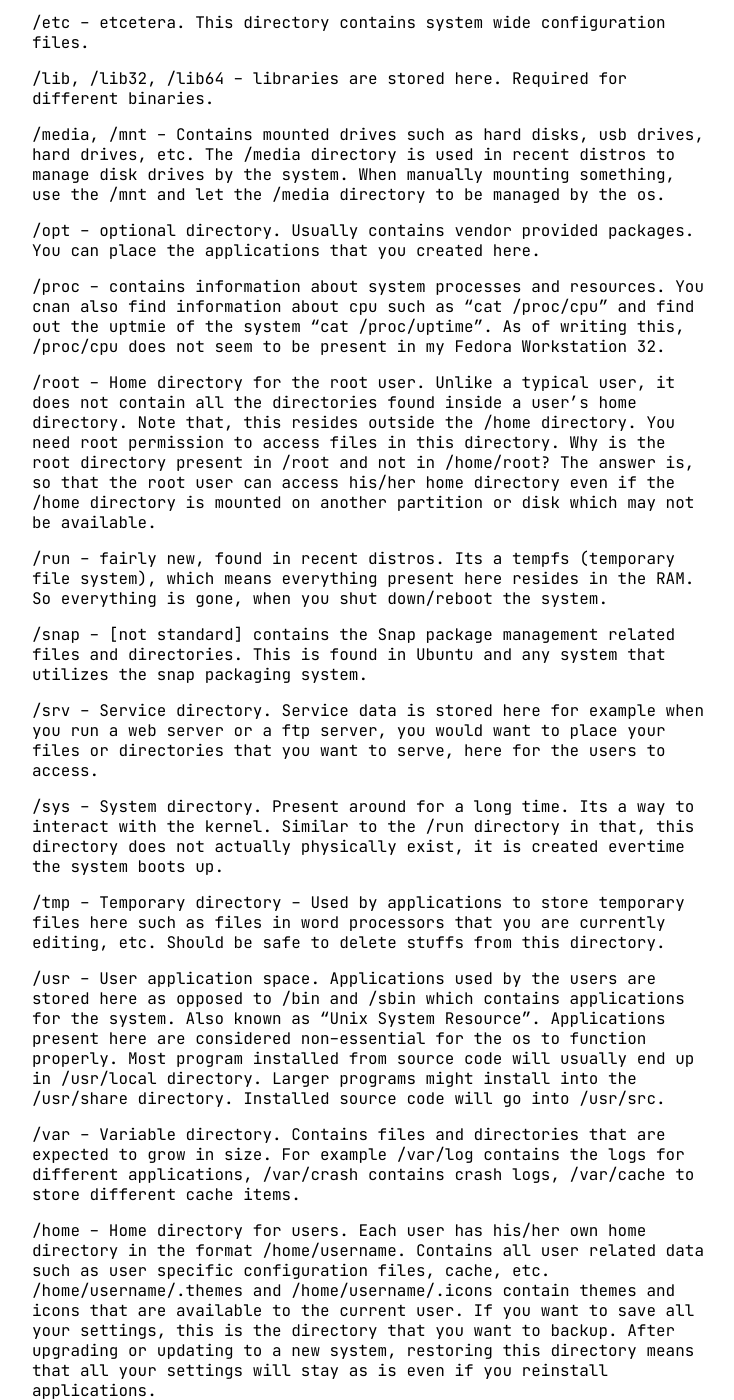
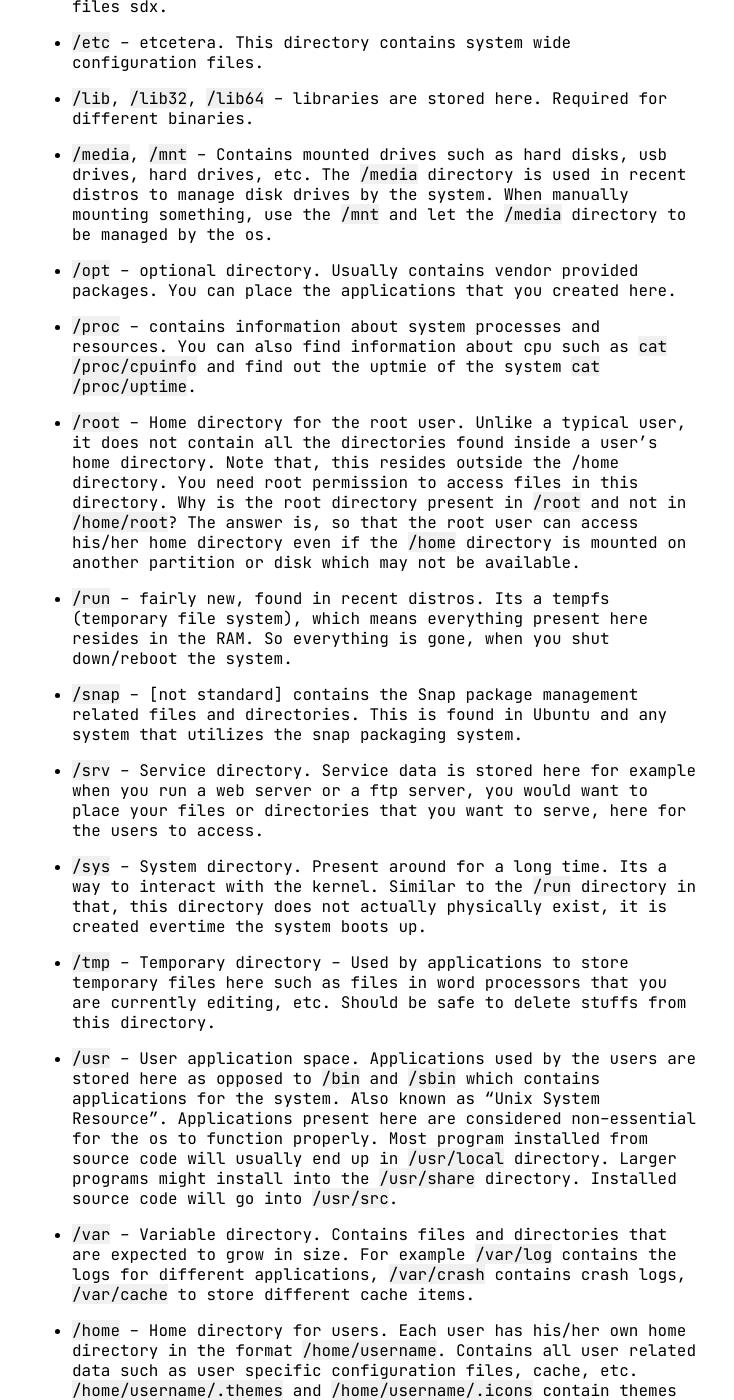
Before and after one commit to sazid/sazid.github.io, a Jekyll site: the page built from _posts/2020-05-10-linux-filesystem.md, in a window 1280 px wide and 1400 px high, scrolled down 803 px. Shown: the whole window, without its empty margins (272-1006 px from the left). Built offline with Jekyll 4.4.1, drawn with Linux system fonts in a browser that asks for light colours; some of the changed text lies outside the part shown.

Commit message:
Update linux filesystem post

```diff
--- a/_posts/2020-05-10-linux-filesystem.md
+++ b/_posts/2020-05-10-linux-filesystem.md
@@ -12,98 +12,102 @@ Hierarchy Standard). However, some linux distributions don't really
 follow it exactly. Several directory structuring styles have also
 changed over the years.
 
-/ - Root directory contains everything that is needed to run the
-system. If the linux kernel is the brain, the root directory is akin
-to the heart of the system.
+- `/` - Root directory contains everything that is needed to run the
+  system. If the linux kernel is the brain, the root directory is akin
+  to the heart of the system.
 
-/bin - Short for binary. Contains the most basic binaries necessary
-for the system, are present here such as ls, cat, etc.
+- `/bin` - Short for binary. Contains the most basic binaries
+  necessary for the system, are present here such as `ls`, `cat`, etc.
 
-/sbin - System binaries. These are binaries that a system
-administrator would use. A standard user won't have access to this
-directory without proper permissions.
+- `/sbin` - System binaries. These are binaries that a system
+  administrator would use. A standard user won't have access to this
+  directory without proper permissions.
 
-Both the /bin and /sbin directories contain the binaries that are
-necessary for running the system in single user mode.
+> Both the `/bin` and `/sbin` directories contain the binaries that
+> are necessary for running the system in single user mode.
 
-/boot - Contains everything an os needs to boot. Better not touch
-anything here.
+- `/boot` - Contains everything an os needs to boot. Better not touch
+  anything here.
 
-/cdrom - legacy mounting point for CD ROMS. Might not be present in
-all distros.
+- `/cdrom` - legacy mounting point for CD ROMS. Might not be present
+  in all distros.
 
-/dev - Devices live here. Hardware devices such as keyboard, mouse,
-hard disks, etc are present. Disks are referred to by the files sdx.
+- `/dev` - Devices live here. Hardware devices such as keyboard,
+  mouse, hard disks, etc are present. Disks are referred to by the
+  files sdx.
 
-/etc - etcetera. This directory contains system wide configuration
-files.
+- `/etc` - etcetera. This directory contains system wide configuration
+  files.
 
-/lib, /lib32, /lib64 - libraries are stored here. Required for
-different binaries.
+- `/lib`, `/lib32`, `/lib64` - libraries are stored here. Required for
+  different binaries.
 
-/media, /mnt - Contains mounted drives such as hard disks, usb drives,
-hard drives, etc. The /media directory is used in recent distros to
-manage disk drives by the system. When manually mounting something,
-use the /mnt and let the /media directory to be managed by the os.
+- `/media`, `/mnt` - Contains mounted drives such as hard disks, usb
+  drives, hard drives, etc. The `/media` directory is used in recent
+  distros to manage disk drives by the system. When manually mounting
+  something, use the `/mnt` and let the `/media` directory to be
+  managed by the os.
 
-/opt - optional directory. Usually contains vendor provided packages.
-You can place the applications that you created here.
+- `/opt` - optional directory. Usually contains vendor provided
+  packages. You can place the applications that you created here.
 
-/proc - contains information about system processes and resources. You
-cnan also find information about cpu such as "cat /proc/cpu" and find
-out the uptmie of the system "cat /proc/uptime". As of writing this,
-/proc/cpu does not seem to be present in my Fedora Workstation 32.
+- `/proc` - contains information about system processes and resources.
+  You can also find information about cpu such as `cat /proc/cpuinfo`
+  and find out the uptmie of the system `cat /proc/uptime`.
 
-/root - Home directory for the root user. Unlike a typical user, it
-does not contain all the directories found inside a user's home
-directory. Note that, this resides outside the /home directory. You
-need root permission to access files in this directory. Why is the
-root directory present in /root and not in /home/root? The answer is,
-so that the root user can access his/her home directory even if the
-/home directory is mounted on another partition or disk which may not
-be available.
+- `/root` - Home directory for the root user. Unlike a typical user,
+  it does not contain all the directories found inside a user's home
+  directory. Note that, this resides outside the /home directory. You
+  need root permission to access files in this directory. Why is the
+  root directory present in `/root` and not in `/home/root`? The
+  answer is, so that the root user can access his/her home directory
+  even if the `/home` directory is mounted on another partition or
+  disk which may not be available.
 
-/run - fairly new, found in recent distros. Its a tempfs (temporary
-file system), which means everything present here resides in the RAM.
-So everything is gone, when you shut down/reboot the system.
+- `/run` - fairly new, found in recent distros. Its a tempfs
+  (temporary file system), which means everything present here resides
+  in the RAM. So everything is gone, when you shut down/reboot the
+  system.
 
-/snap - [not standard] contains the Snap package management related
-files and directories. This is found in Ubuntu and any system that
-utilizes the snap packaging system.
+- `/snap` - [not standard] contains the Snap package management
+  related files and directories. This is found in Ubuntu and any
+  system that utilizes the snap packaging system.
 
-/srv - Service directory. Service data is stored here for example when
-you run a web server or a ftp server, you would want to place your
-files or directories that you want to serve, here for the users to
-access.
+- `/srv` - Service directory. Service data is stored here for example
+  when you run a web server or a ftp server, you would want to place
+  your files or directories that you want to serve, here for the users
+  to access.
 
-/sys - System directory. Present around for a long time. Its a way to
-interact with the kernel. Similar to the /run directory in that, this
-directory does not actually physically exist, it is created evertime
-the system boots up.
+- `/sys` - System directory. Present around for a long time. Its a way
+  to interact with the kernel. Similar to the `/run` directory in
+  that, this directory does not actually physically exist, it is
+  created evertime the system boots up.
 
-/tmp - Temporary directory - Used by applications to store temporary
-files here such as files in word processors that you are currently
-editing, etc. Should be safe to delete stuffs from this directory.
+- `/tmp` - Temporary directory - Used by applications to store
+  temporary files here such as files in word processors that you are
+  currently editing, etc. Should be safe to delete stuffs from this
+  directory.
 
-/usr - User application space. Applications used by the users are
-stored here as opposed to /bin and /sbin which contains applications
-for the system. Also known as "Unix System Resource". Applications
-present here are considered non-essential for the os to function
-properly. Most program installed from source code will usually end up
-in /usr/local directory. Larger programs might install into the
-/usr/share directory. Installed source code will go into /usr/src.
+- `/usr` - User application space. Applications used by the users are
+  stored here as opposed to `/bin` and `/sbin` which contains
+  applications for the system. Also known as "Unix System Resource".
+  Applications present here are considered non-essential for the os to
+  function properly. Most program installed from source code will
+  usually end up in `/usr/local` directory. Larger programs might
+  install into the `/usr/share` directory. Installed source code will
+  go into `/usr/src`.
 
-/var - Variable directory. Contains files and directories that are
-expected to grow in size. For example /var/log contains the logs for
-different applications, /var/crash contains crash logs, /var/cache to
-store different cache items.
+- `/var` - Variable directory. Contains files and directories that are
+  expected to grow in size. For example `/var/log` contains the logs
+  for different applications, `/var/crash` contains crash logs,
+  `/var/cache` to store different cache items.
 
-/home - Home directory for users. Each user has his/her own home
-directory in the format /home/username. Contains all user related data
-such as user specific configuration files, cache, etc.
-/home/username/.themes and /home/username/.icons contain themes and
-icons that are available to the current user. If you want to save all
-your settings, this is the directory that you want to backup. After
-upgrading or updating to a new system, restoring this directory means
-that all your settings will stay as is even if you reinstall
-applications.
+- `/home` - Home directory for users. Each user has his/her own home
+  directory in the format `/home/username`. Contains all user related
+  data such as user specific configuration files, cache, etc.
+  `/home/username/.themes` and `/home/username/.icons` contain themes
+  and icons that are available to the current user. If you want to
+  save all your settings, this is the directory that you want to
+  backup. After upgrading or updating to a new system, restoring the
+  `/home` directory means that all your settings will stay as is even
+  if you reinstall applications.
```
